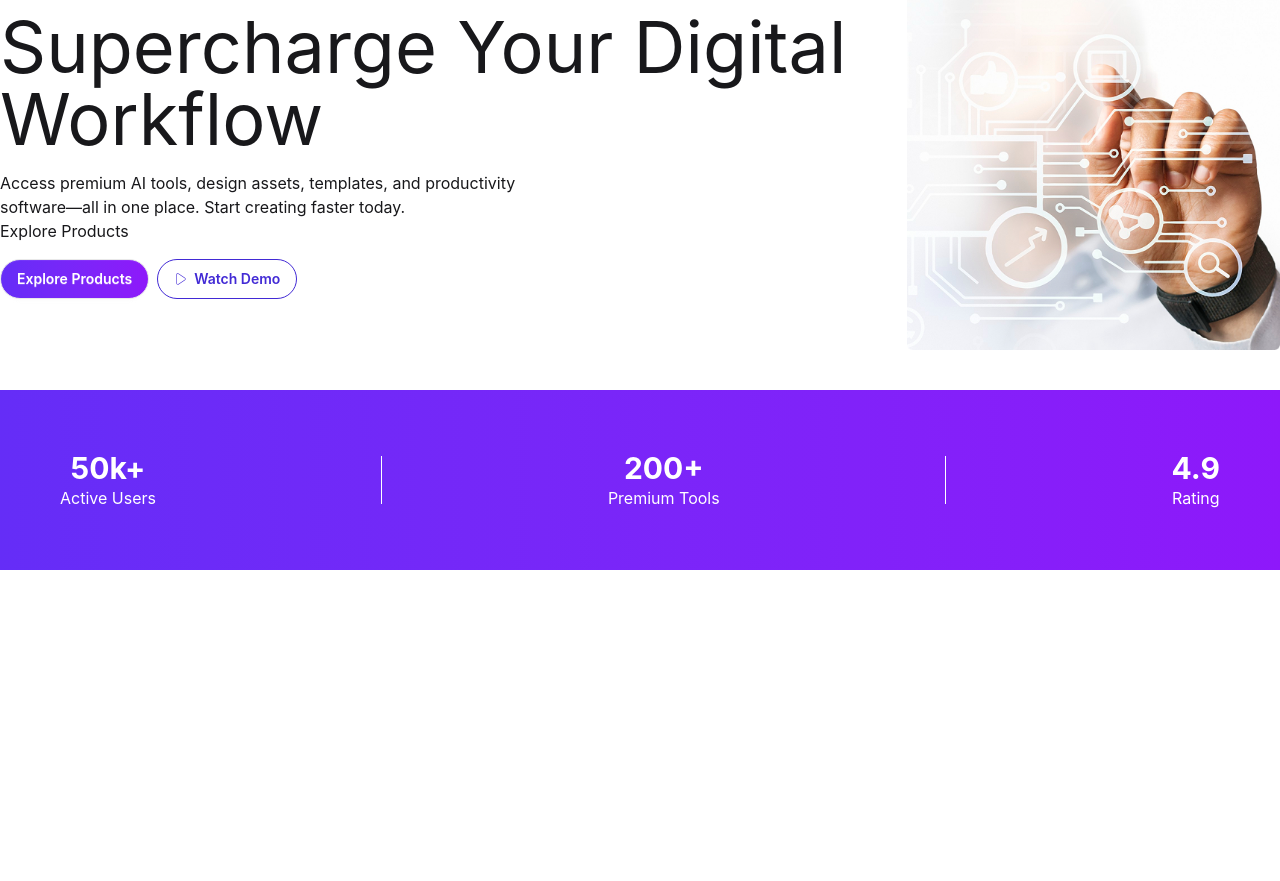
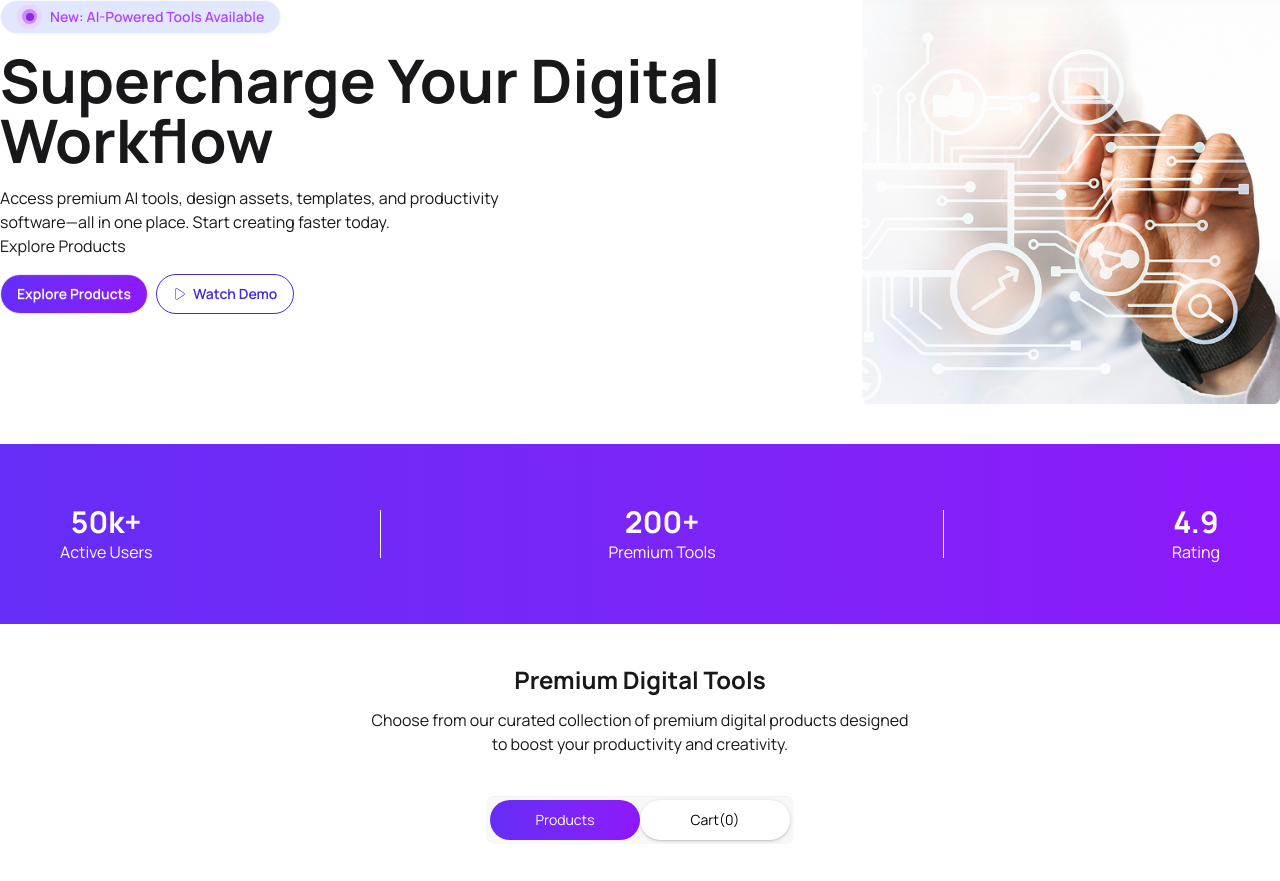
Before and after one commit to mamun945/assignment6-react, a React (Vite) app: page / in a window 1280 px wide. Shown: the part 175-1056 px from the top of the page. Before the commit the page ends 800 px from the top, so only its background shows below. Built offline with nearby package versions, Linux system fonts and the light colour scheme.

Commit message:
i have added toggle section

```diff
--- a/src/App.css
+++ b/src/App.css
@@ -1,2 +1,7 @@
+@import url('https://fonts.googleapis.com/css2?family=Manrope:wght@200..800&display=swap');
 @import "tailwindcss";
 @plugin "daisyui";
+
+*{
+font-family: "Manrope", sans-serif;
+}
--- a/src/App.jsx
+++ b/src/App.jsx
@@ -3,6 +3,7 @@ import './App.css'
 import Rating from './component/ActivepremiumRating/Rating'
 import Banner from './component/Banner/Banner'
 import Navbar from './component/navbar/Navbar'
+import Toggle from './component/togglingSection/Toggle'
 
 function App() {
 
@@ -12,6 +13,7 @@ function App() {
       <Navbar/>
       <Banner/>
       <Rating/>
+      <Toggle/>
     </>
   )
 }
--- a/src/component/Banner/Banner.jsx
+++ b/src/component/Banner/Banner.jsx
@@ -15,7 +15,7 @@ const Banner = () => {
                     </div>
                     <p className='text-purple-500'>New: AI-Powered Tools Available</p>
                     </div>
-                    <h1 className='text-3xl md:text-7xl text-center md:text-left'>Supercharge Your Digital Workflow</h1>
+                    <h1 className='text-3xl md:text-6xl text-center md:text-left font-bold'>Supercharge Your Digital Workflow</h1>
                     <p>
                     <p className='text-center md:text-left'>Access premium AI tools, design assets, templates, and productivity</p>
                     <p className='text-center md:text-left'>software—all in one place. Start creating faster today.</p>
--- /dev/null
+++ b/src/component/togglingSection/Toggle.jsx
@@ -0,0 +1,25 @@
+import React, { useState } from 'react';
+
+const Toggle = () => {
+    const [isToggle, setIsToggle] = useState('Products');
+    return (
+        <>
+         <div className='container mx-auto text-center'>
+            <h1 className='text-2xl font-bold'>Premium Digital Tools</h1>
+            <div className='mt-3'>
+              <p>Choose from our curated collection of premium digital products designed</p>
+              <p> to boost your productivity and creativity.</p>
+            </div>
+         </div>
+          <div className='my-5 flex justify-center'>
+            {/* name of each tab group should be unique */}
+          <div className="tabs tabs-box my-5">
+            <input onClick={()=> setIsToggle('Products')} type="radio" name="my_tabs_1" className={`tab w-[150px] rounded-full  ${isToggle == 'Products'? 'bg-linear-to-r from-[#652df7] to-[#8e18fa] text-white':'bg-base-100 text-black'}`} aria-label="Products" />
+            <input onClick={()=> setIsToggle('Cart')} type="radio" name="my_tabs_1" className={`tab w-[150px] rounded-full ${isToggle == 'Cart'? 'bg-linear-to-r from-[#652df7] to-[#8e18fa] text-white':'bg-base-100 text-black'}`} aria-label="Cart(0)" defaultChecked />
+          </div>
+          </div>
+        </>
+    );
+};
+
+export default Toggle;
```
Also changed, not shown: src/component/AvailableProducts/AvailableProducts.jsx (added).
